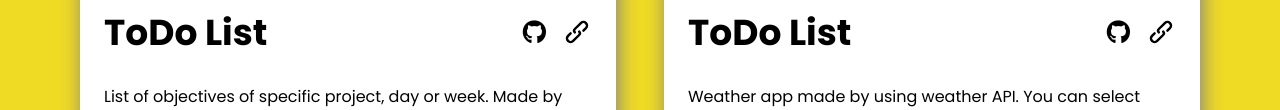
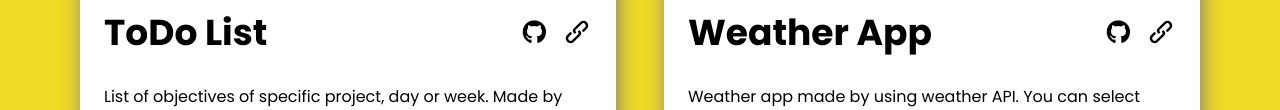
Before and after one commit to Quartezz/Portfolio, a website built with webpack: page dist/index.html in a window 1280 px wide. Shown: the part 3643-3753 px from the top of the page. Built offline with nearby package versions, Linux system fonts and the light colour scheme.

Commit message:
Edited naming of projects

```diff
--- a/dist/index.html
+++ b/dist/index.html
@@ -193,7 +193,7 @@
                 <img src="./Images/Weather_app.png" alt="Weatherapp" class="project-img weather">
                 <div class="project-text">
                     <div class="main">
-                        <h2 class="title">ToDo List</h2>
+                        <h2 class="title">Weather App</h2>
                         <span class="link-container" aria-label="link-container">
                             <a href="https://github.com/Quartezz/Weather-app" target="_blank"
                             class="gitlink">
```
